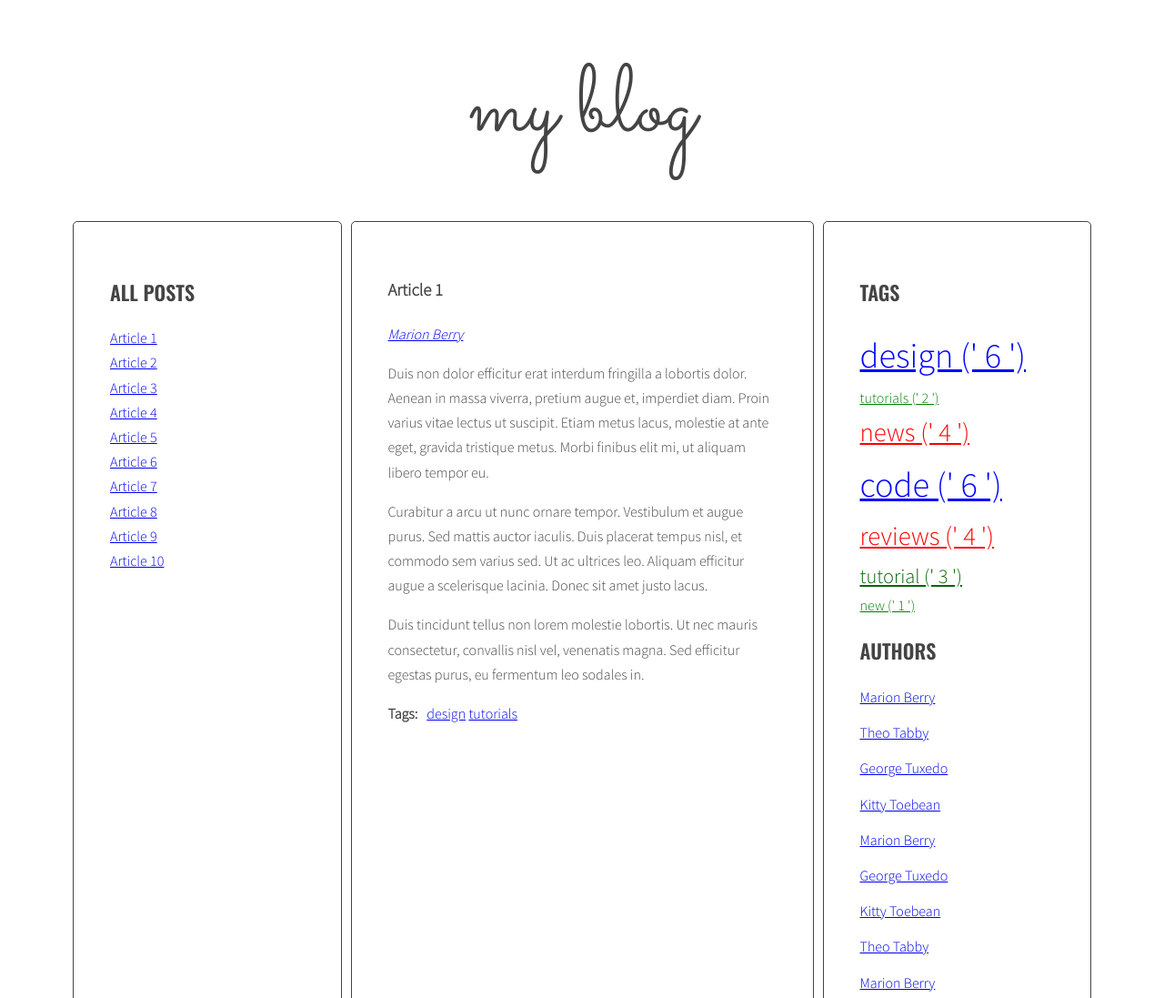
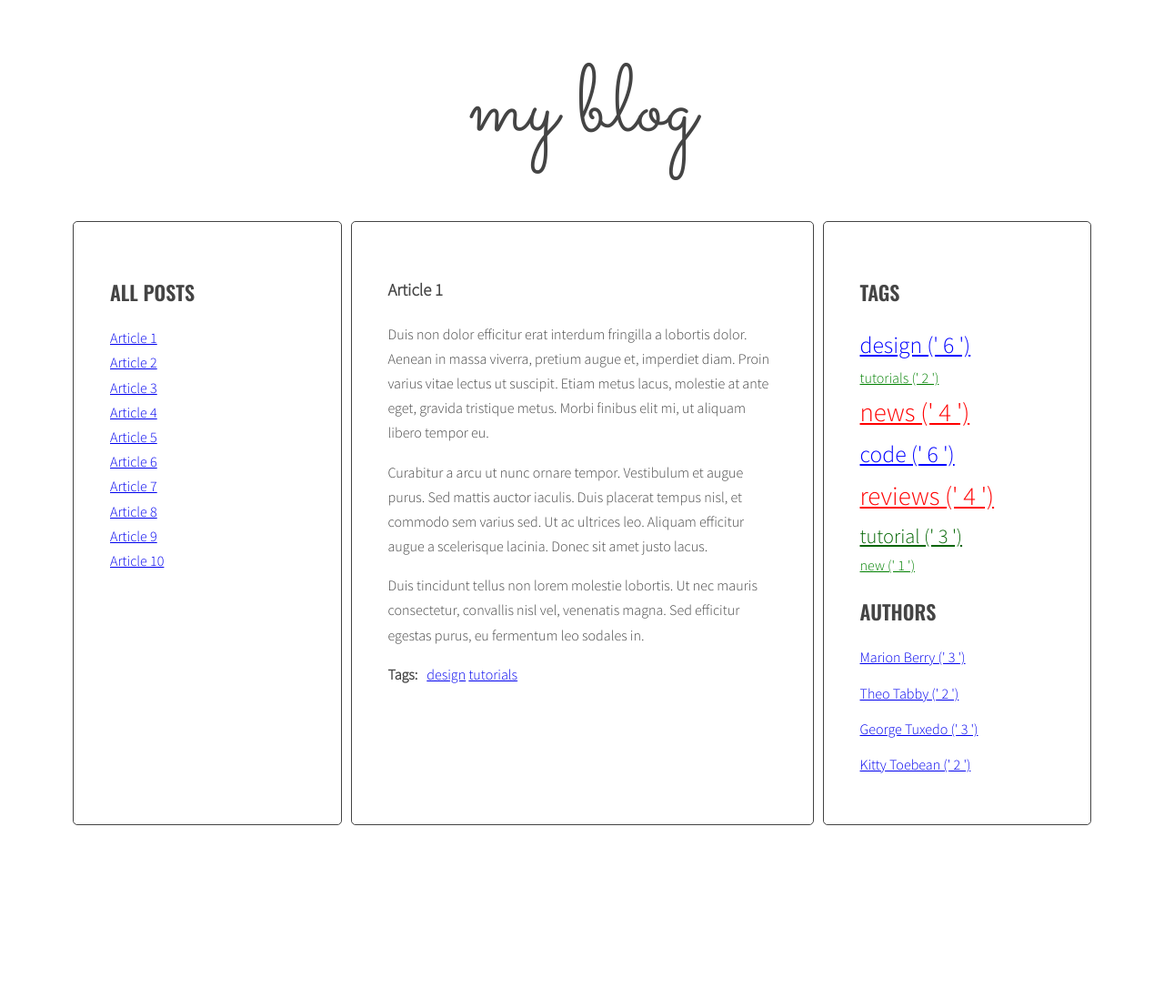
Before and after one commit to butterfly-123/javascript-blog, a website: page index.html in a window 1280 px wide. Shown: the top 1097 px of the page at 91% size. After the commit the page ends 915 px from the top, so only its background shows below. Drawn offline with nearby package versions, Linux system fonts and the light colour scheme; files that its build step writes are made by us from their sources.

Commit message:
Add change templates author and author-list, function generateAuthors();

```diff
--- a/index.html
+++ b/index.html
@@ -182,11 +182,11 @@
       </script>
 
       <script id="template-tag-link" type="text/x-handlebars-template">
-        <li><a href="#tag-{{tagId}}">{{ tagName }}</a></li>
+        <li><a href="#tag-{{ tagId }}">{{ tagName }}</a></li>
       </script>
 
       <script id="template-author-link" type="text/x-handlebars-template">
-        <a href="#author-{{authorId}}">{{ authorName }}</a>
+        <a href="#author-{{ id }}">{{ titile }}</a>
       </script>
 
       <script id="template-tag-cloud-link" type="text/x-handlebars-template">
@@ -195,11 +195,11 @@
         {{/each}}
       </script>
 
-      <script id="template-tag-author-link" type="text/x-handlebars-template">
-        {{#each tags}}
-        <li><a href="#tag-{{ tag }}" class="{{ className }}"><span>{{ tag }}</span></a></li>
+      <script id="author-list-link" type="text/x-handlebars-template">
+        {{#each authors}}
+        <li><a href="#author-{{ author }}"><span>{{ author }} (' {{ count}} ')</span></a></li>
         {{/each}}
-      </script>
+    </script>
 
       <script src="https://cdnjs.cloudflare.com/ajax/libs/handlebars.js/4.1.0/handlebars.min.js"></script>
       <script src="js/script.js"></script>
--- a/js/script.js
+++ b/js/script.js
@@ -21,7 +21,7 @@ const templatesCloud = {
 };
 
 const templatesLinkAuthor = {
-  tagAuthorLink: myHandlebars.compile(document.querySelector('#template-tag-author-link').innerHTML)
+  listAuthorLink: myHandlebars.compile(document.querySelector('#author-list-link').innerHTML)
 };
 
 'use strict';
@@ -34,7 +34,9 @@ const optArticleSelector = '.post',
   optArticleTagsSelector = '.post-tags .list',
   optArticleAuthorSelector = '.post-author',
   optCloudClassCount = 5,
-  optCloudClassPrefix = 'tag-size-';
+  optCloudClassPrefix = 'tag-size-',
+  optArticleSelectorAuthor = '.post-author',
+  optAuthorListSelector = '.list .authors';
 
 
 
@@ -309,6 +311,8 @@ addClickListenersToTags();
 /* Function generateAuthors */
 function generateAuthors() {
 
+  let allAuthors = {};
+
   // Przypisanie do zmiennej wszystkich artykulow
   const articles = document.querySelectorAll(optArticleSelector);
 
@@ -316,30 +320,38 @@ function generateAuthors() {
   for(let article of articles) {
 
     /* find tags wrapper */
-    const titleList = article.querySelector(optArticleAuthorSelector);
-    titleList.innerHTML = '';
+    const authorWrapper = article.querySelector(optArticleAuthorSelector);
 
     /* make html variable with empty string */
     let html = '';
 
     /* get tags from data-tags attribute */
-    const authorName = article.getAttribute('data-author');
+    const articleAuthor = article.getAttribute('data-author');
 
     /* generate HTML of the link */
-    const linkHTMLData = {authorId: authorName, authorName: authorName};
+    const linkHTMLData = {id: articleAuthor, title: articleAuthor};
     let linkHTML = templatesAuthors.authorLink(linkHTMLData);
-
-    /* add generated code to html variable */
-    // Wrzucam do srodka titleList stworzony link linkHTML, na 'koniec' titleList
-    titleList.insertAdjacentHTML('beforeend', linkHTML);
-    // Wrzucam liste autorów w sidebarze po kolei <li> z każdym autorem
-    const authorList = document.querySelector('.list.authors').innerHTML +=
-    '<li><a href="#author-' + authorName + '"><span>' + authorName + '</span></a></li>';
 
     html = html + linkHTML;
 
-    titleList.innerHTML = html;
+    if(!allAuthors[articleAuthor]){
+      allAuthors[articleAuthor] = 1;
+    } else {
+      allAuthors[articleAuthor]++;
+    }
+    authorWrapper.innerHTML = html;
   }
+  const authorList = document.querySelector('.authors');
+  const allAuthorsData = {authors: []};
+
+  for(let author in allAuthors){
+    console.log(allAuthors);
+    allAuthorsData.authors.push({
+      author: author,
+      count: allAuthors[author]
+    });
+  }
+  authorList.innerHTML = templatesLinkAuthor.listAuthorLink(allAuthorsData);
 }
 generateAuthors();
 
--- a/sass/style.scss
+++ b/sass/style.scss
@@ -140,6 +140,6 @@ body {
 }
 
 .tag-size-5 {
-  font-size: 240%;
+  font-size: 160%;
   color: blue;
 }
```
